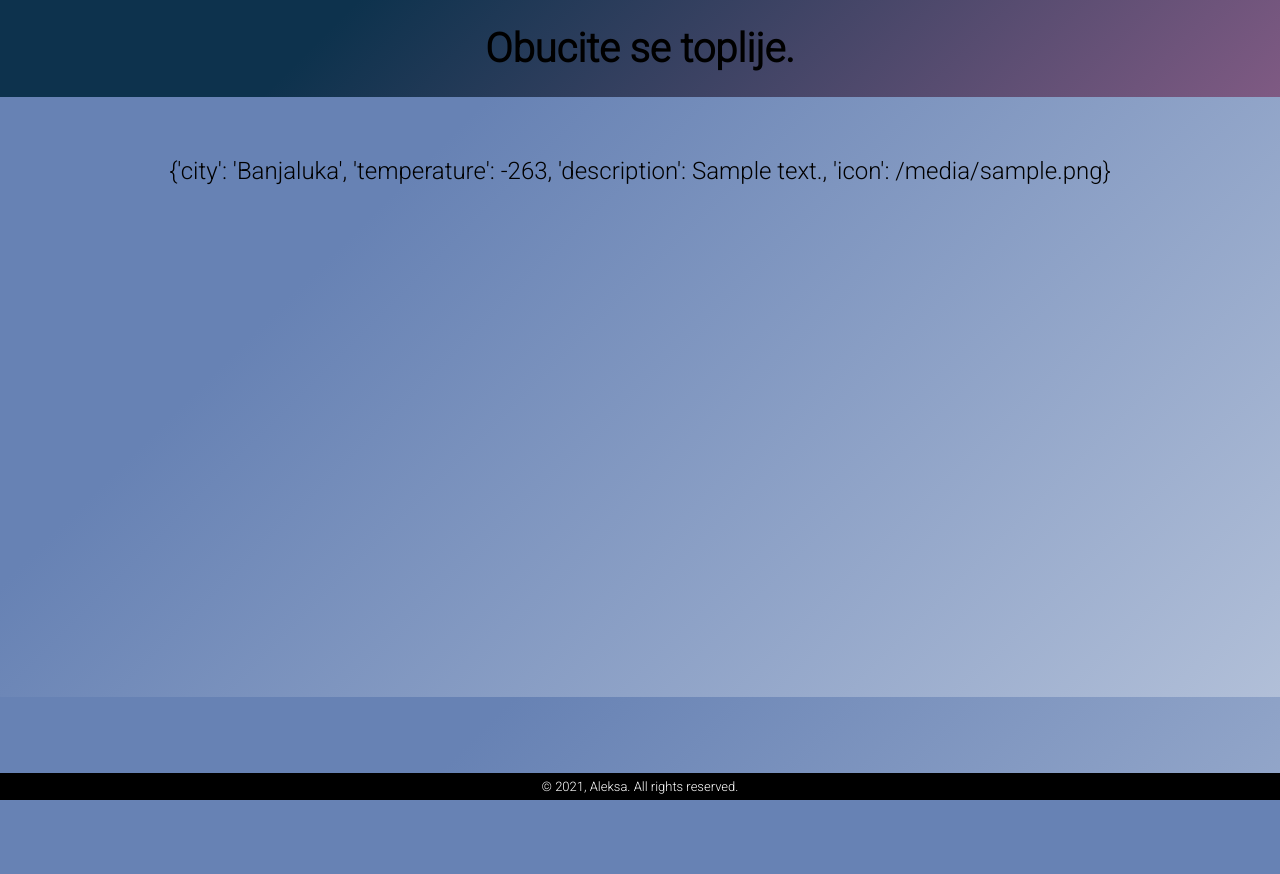
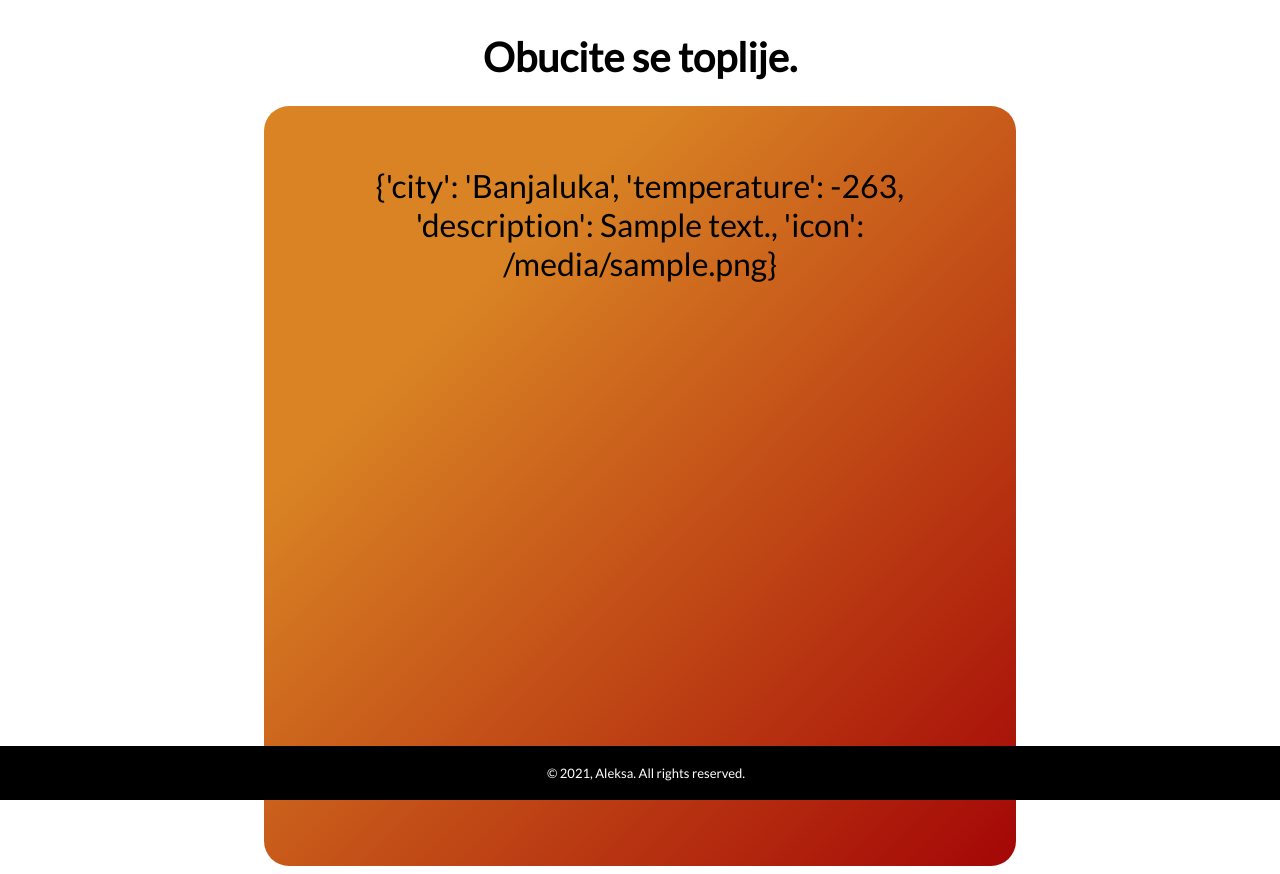
Before and after one commit to Aleksit0/Anscombes-quartet-in-C, a Flask app: page / in a window 1280 px wide. Before the commit the page ends 800 px from the top, so only its background shows below. Run offline with Flask 2, Linux system fonts and the light colour scheme; a database or web service that is not in the repository returns one stand-in record (values such as "Sample title"); data that the repository does not hold is empty.

Commit message:
alpha style

```diff
--- a/static/style.css
+++ b/static/style.css
@@ -1,22 +1,13 @@
-@import url('https://fonts.googleapis.com/css2?family=Roboto:wght@300&display=swap');
+@import url('https://fonts.googleapis.com/css2?family=Lato&family=Poppins&display=swap');
 
 * {
-  font-family: 'Roboto';
-  box-sizing: border-box;
-
-  margin: 0;
-  padding: 0;
+  font-family: 'Lato';
 }
 
 body {
-  background-color: #bdd4e7;
-  background-image: linear-gradient(315deg, #b1bfd8 0%, #6782b4 74%);
-  color: #F3F3F3;
+  background-color: white;
+  color: black;
   font-family: 'Helvetica';
-}
-
-body, h1, .weather {
-  background-image: linear-gradient(315deg, #b1bfd8 0%, #6782b4 74%);
 }
 
 h1 {
@@ -25,18 +16,20 @@ h1 {
   margin: auto;
   padding: 25px 25px;
   color: black;
-  background-image: linear-gradient(315deg, #7f5a83 0%, #0d324d 74%);
+  background-color: transparent;
 }
 
 .weather {
-  font-size: 1.5em;
+  font-size: 2em;
   text-align: center;
-  height: 25em;
+  height: 20em;
+  width: 50%;
   margin: auto;
   padding: 60px;
   color: black;
-  background-color: #b1bfd8;
-  background-image: linear-gradient(315deg, #b1bfd8 0%, #6782b4 74%);
+  border-radius: 25px;
+  background-color: #a40606;
+  background-image: linear-gradient(315deg, #a40606 0%, #d98324 74%);
 }
 
 .footer {
```
